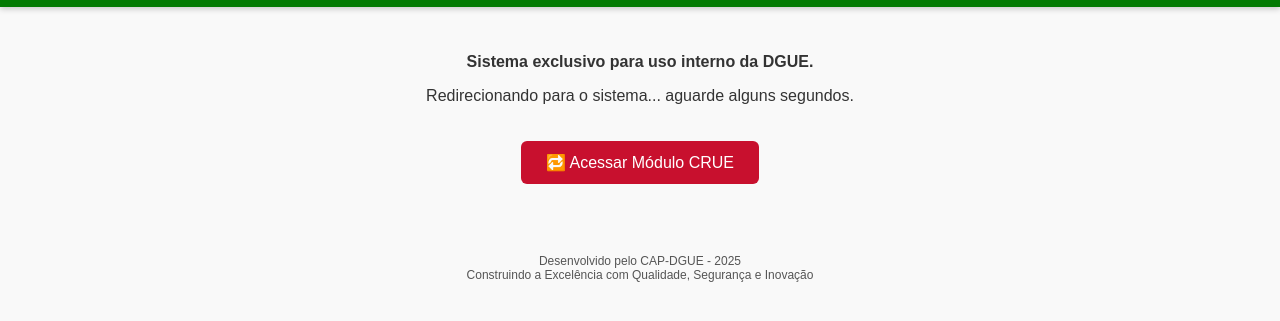
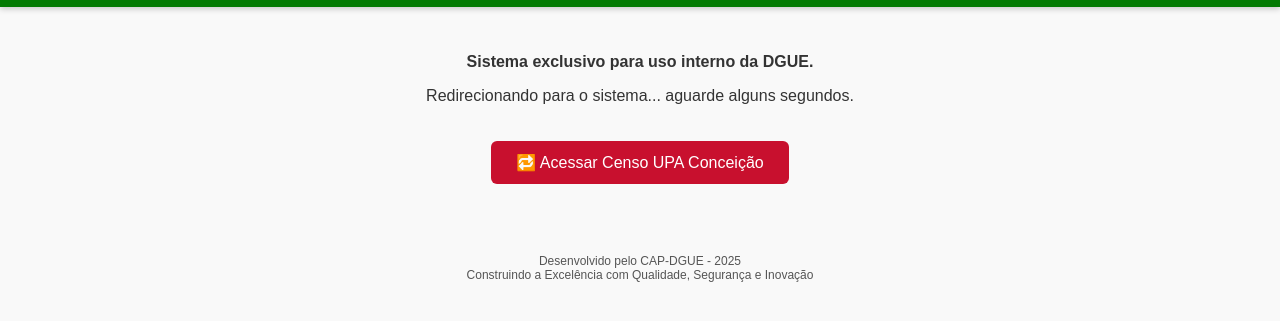
Before and after one commit to capdgue/censoUPAConceicao, a plain HTML site: page index.html in a window 1280 px wide. Shown: the part 97-418 px from the top of the page. Drawn offline with Linux system fonts and the light colour scheme.

Commit message:
Update index.html

```diff
--- a/index.html
+++ b/index.html
@@ -2,8 +2,8 @@
 <html lang="pt-BR">
 <head>
   <meta charset="UTF-8">
-  <meta http-equiv="refresh" content="3; url=https://script.google.com/macros/s/AKfycbzvP6wmFFElrj7wFdtQfhQlSWcHhfjybSgtkcip2t3lSohxcJATuUf6aTNedEaRj1f5uQ/exec">
-  <title>Módulo CRUE - DGUE Osasco</title>
+  <meta http-equiv="refresh" content="3; url=https://script.google.com/macros/s/AKfycbwg7zi_BVt5g2x41VFhZMihnyEXBrly51VymTQ-r2YF9sADBMo5jpGQmC2YkMW0T0JV/exec">
+  <title>ACESSO AO CENSO UPA CONCEIÇÃO</title>
   <style>
     body {
       font-family: Arial, sans-serif;
@@ -91,8 +91,8 @@
     <p><strong>Sistema exclusivo para uso interno da DGUE.</strong></p>
     <p>Redirecionando para o sistema... aguarde alguns segundos.</p>
 
-    <a href="https://script.google.com/macros/s/AKfycbx8AJRoAJ6uFGWy6Oi5mzcdHOk8phgXeOz-oiBKF4fVX8T9vJvjxED6d595DZDlaX6EIg/exec" target="_blank" class="button">
-      🔁 Acessar Módulo CRUE
+    <a href="https://script.google.com/macros/s/AKfycbwg7zi_BVt5g2x41VFhZMihnyEXBrly51VymTQ-r2YF9sADBMo5jpGQmC2YkMW0T0JV/exec" target="_blank" class="button">
+      🔁 Acessar Censo UPA Conceição
     </a>
   </div>
 
```
